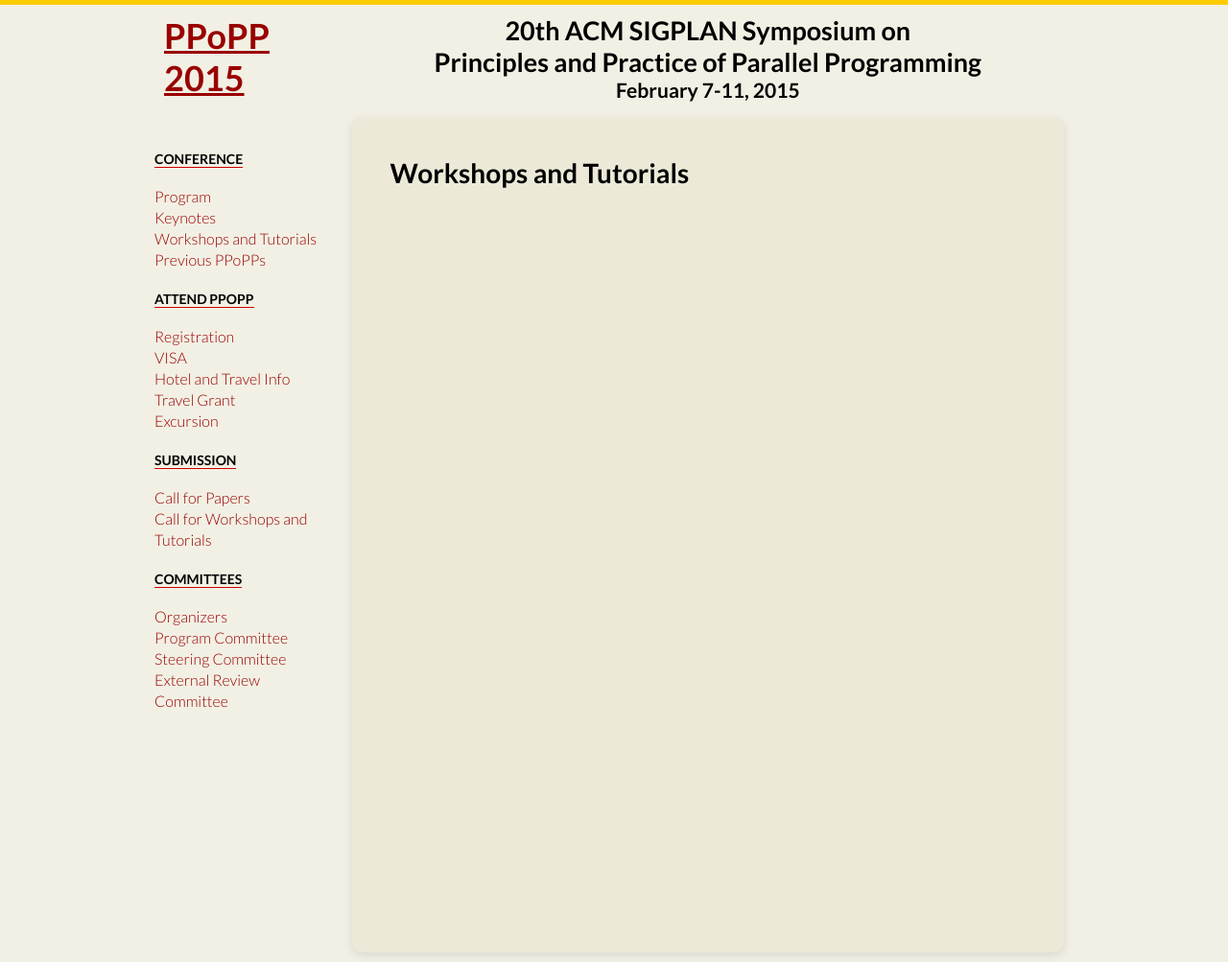
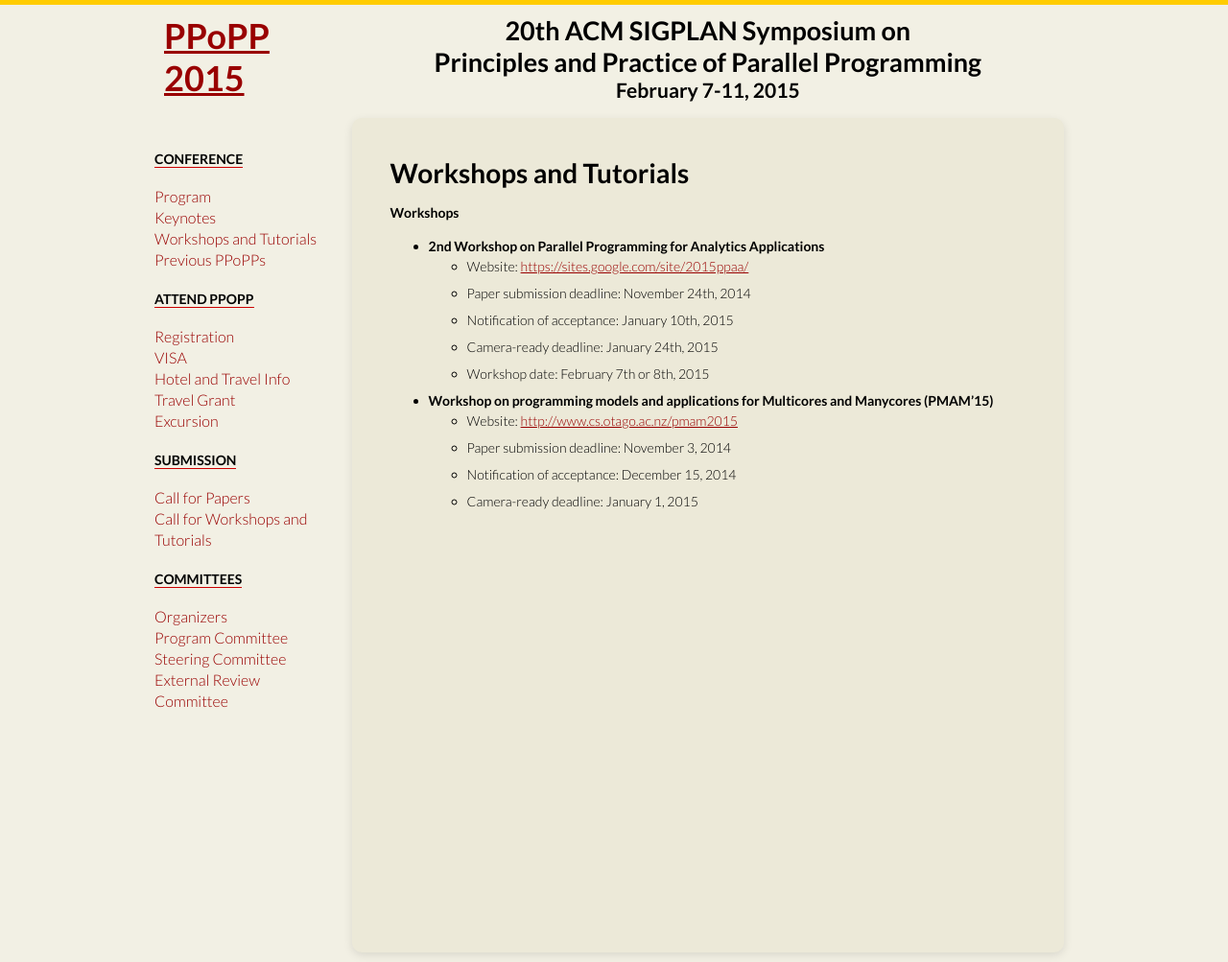
Before and after one commit to southerngs/ppopp-site, a Jekyll site: the page built from workshops.md, in a window 1280 px wide. Shown: the whole page at 96% size. Built offline with Jekyll 4.4.1, drawn with Linux system fonts in a browser that asks for light colours; some web fonts are replaced.

Commit message:
add workshops

```diff
--- a/workshops.md
+++ b/workshops.md
@@ -3,3 +3,18 @@ layout: default
 title: Workshops and Tutorials
 permalink: /workshops/
 ---
+
+**Workshops**
+
+* **2nd Workshop on Parallel Programming for Analytics Applications**
+  * Website: [https://sites.google.com/site/2015ppaa/](https://sites.google.com/site/2015ppaa/)
+  * Paper submission deadline: November 24th, 2014
+  * Notification of acceptance: January 10th, 2015
+  * Camera-ready deadline: January 24th, 2015
+  * Workshop date: February 7th or 8th, 2015
+
+* **Workshop on programming models and applications for Multicores and Manycores (PMAM'15)**
+  * Website: [http://www.cs.otago.ac.nz/pmam2015](http://www.cs.otago.ac.nz/pmam2015)
+  * Paper submission deadline: November 3, 2014
+  * Notification of acceptance: December 15, 2014
+  * Camera-ready deadline: January 1, 2015
```
